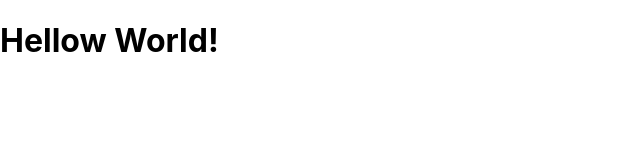
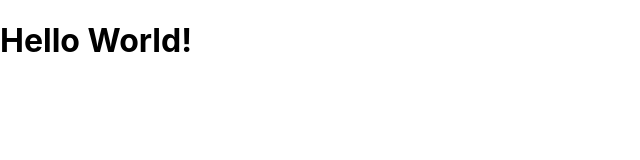
Before and after one commit to Uniout/crwn-clothing, a React (Create React App) app: page / in a window 1280 px wide. Shown: the top 160 px of the page, without its empty margins (0-640 px from the left). Built offline with nearby package versions, Linux system fonts and the light colour scheme.

Commit message:
Fix typo in title

```diff
--- a/src/App.js
+++ b/src/App.js
@@ -1,7 +1,7 @@
 const App = () => {
   return (
     <div>
-      <h1>Hellow World!</h1>
+      <h1>Hello World!</h1>
     </div>
   );
 }
```
